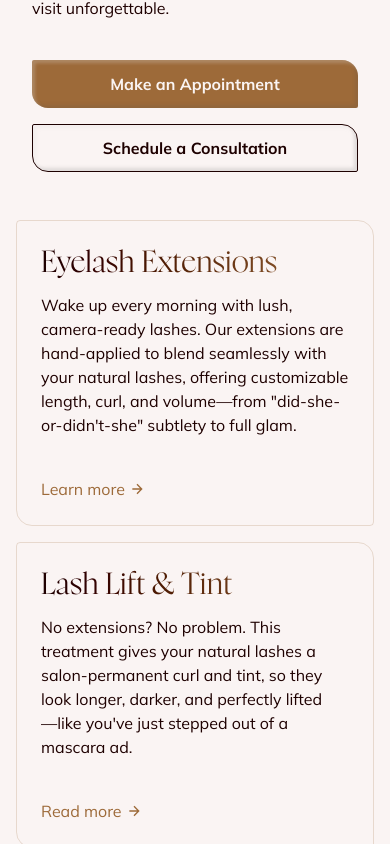
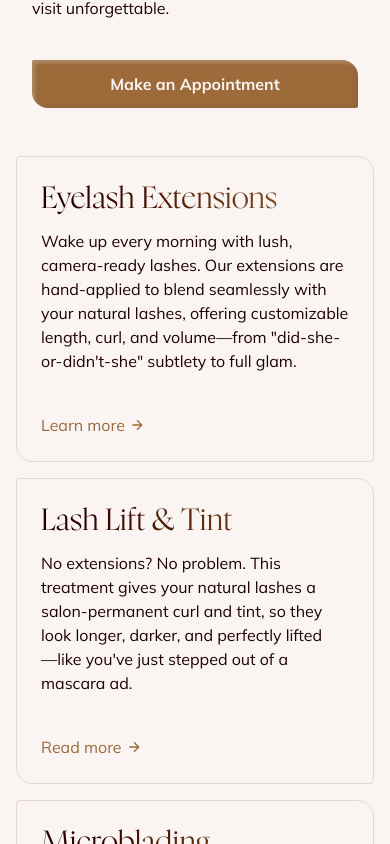
Before and after one commit to travhall/moxie-beauty, a Next.js app: page / in a window 390 px wide. Shown: the part 1440-2284 px from the top of the page. Built offline with nearby package versions, Linux system fonts and the light colour scheme.

Commit message:
feat: enhance layout with site container for improved styling and responsiveness; update About section for better alignment and spacing

```diff
--- a/app/globals.css
+++ b/app/globals.css
@@ -90,6 +90,11 @@ body {
 ::selection {
   background-color: var(--foreground);
   color: var(--background);
+}
+
+.site-container {
+  background: var(--background);
+  max-width: 1680px;
 }
 
 .bevel {
--- a/app/layout.tsx
+++ b/app/layout.tsx
@@ -88,12 +88,14 @@ export default function RootLayout({
         className={`${mulish.variable} ${nyghtLight.variable} ${nyghtLightItalic.variable} ${nyghtDark.variable} ${nyghtDarkItalic.variable} antialiased relative`}
         id="top"
       >
+        <div className="site-container mx-auto relative">
           <ThemeProvider>
             <Navigation />
             {children}
             <Analytics />
             <Footer />
           </ThemeProvider>
+        </div>
       </body>
     </html>
   );
--- a/components/about.tsx
+++ b/components/about.tsx
@@ -26,7 +26,7 @@ const About: React.FC<AboutProps> = ({ onBookingClick }) => {
         tabIndex={-1}
         aria-label="About section"
       >
-        <div className="max-w-5xl w-full">
+        <div className="w-full max-w-5xl">
           <div
             className="about-container flex flex-col md:flex-row justify-center pt-8"
             data-animate="about"
@@ -34,7 +34,7 @@ const About: React.FC<AboutProps> = ({ onBookingClick }) => {
             <Image
               src={profileImage}
               alt="Jackie Schult, owner and operator of Moxie Beauty Studio"
-              className="h-96 w-64 -mb-4 mr-4 md:mr-8 lg:mr-10 ml-4 rounded-tl rounded-tr-[4rem] rounded-br rounded-bl-[4rem] border border-l-8 border-t-8 border-(--accent) object-cover z-0"
+              className="h-96 w-[calc(100%-2rem)] md:max-w-64 mx-4 xl:mr-8 rounded-tl rounded-tr-[4rem] rounded-br rounded-bl-[4rem] border border-l-8 border-t-8 border-(--accent) object-cover z-0"
               priority={false}
               loading="lazy"
             />
@@ -59,13 +59,14 @@ const About: React.FC<AboutProps> = ({ onBookingClick }) => {
               <Image
                 src={workImage}
                 alt="A picture of Jackie working on another satisfied client."
-                className="h-96 w-full max-w-xl mb-8 lg:mr-10 rounded-tl rounded-tr-[4rem] rounded-br rounded-bl-[4rem] border border-l-8 border-t-8 border-(--accent) object-cover object-top z-0"
+                className="h-64 lg:h-96 w-full max-w-xl mb-8 lg:mr-10 rounded-tl rounded-tr-[4rem] rounded-br rounded-bl-[4rem] border border-l-8 border-t-8 border-(--accent) object-cover object-top z-0"
                 priority={false}
                 loading="lazy"
               />
             </div>
           </div>
-          <div className="flex flex-col lg:flex-row items-center gap-4 my-12">
+        </div>
+        <div className="flex flex-col lg:flex-row items-center max-w-7xl gap-4 mx-auto my-12">
           <svg
             xmlns="http://www.w3.org/2000/svg"
             fill="hsl(var(--background))"
@@ -75,10 +76,10 @@ const About: React.FC<AboutProps> = ({ onBookingClick }) => {
           >
             <path d="M36.7282 29.0497C30.6329 30.4594 23.5969 35.5518 23.5283 42.1787C23.5283 42.3961 23.4724 42.5942 23.3617 42.7732C23.1657 43.0993 23.051 43.0737 23.0187 42.6965C22.2641 35.1586 16.3844 30.1334 9.0348 28.9346C9.00246 28.9282 8.99266 28.941 9.0054 28.9729C9.0054 28.9794 9.0054 28.989 9.0054 29.0017C9.01226 29.0209 9.02206 29.0273 9.0348 29.0209C17.2144 27.6335 21.9574 22.9663 23.2637 15.0192C23.2637 15.0141 23.2656 15.0092 23.2695 15.0057C23.2735 15.002 23.2784 15 23.2833 15C23.2882 15 23.293 15.002 23.297 15.0057C23.3009 15.0092 23.3029 15.0141 23.3029 15.0192C24.322 22.0009 29.3001 27.8892 36.7184 28.8483C37.0907 28.893 37.0937 28.9602 36.7282 29.0497Z" />
           </svg>
-            <blockquote className="text-3xl font-nyght-italic bg-linear-to-r from-(--foreground) to-(--accent) bg-clip-text text-transparent max-w-[56ch] text-balance">
+          <blockquote className="text-3xl lg:text-4xl font-nyght-italic bg-linear-to-r from-(--foreground) to-(--accent) bg-clip-text text-transparent max-w-[56ch] text-balance">
             Jackie is committed to fostering strong relationships with her
-              clients, ensuring each appointment is a personalized &amp;
-              enjoyable experience.
+            clients, ensuring each appointment is a personalized &amp; enjoyable
+            experience.
           </blockquote>
           <Button
             className="w-full md:w-auto mt-8 lg:mt-0"
@@ -88,7 +89,6 @@ const About: React.FC<AboutProps> = ({ onBookingClick }) => {
             Make an Appointment
           </Button>
         </div>
-        </div>
       </section>
     </>
   );
--- a/components/appointments.tsx
+++ b/components/appointments.tsx
@@ -290,13 +290,13 @@ export default function Appointments({ onBookingClick }: AppointmentsProps) {
                   const buffer = 10; // 10px buffer to ensure rect.top becomes negative
                   const targetScrollY = currentScrollY + rect.top + buffer;
 
-                  console.log("Plan button clicked:", {
-                    currentScrollY,
-                    rectTop: rect.top,
-                    buffer,
-                    targetScrollY,
-                    scrollAmount: rect.top + buffer,
-                  });
+                  // console.log("Plan button clicked:", {
+                  //   currentScrollY,
+                  //   rectTop: rect.top,
+                  //   buffer,
+                  //   targetScrollY,
+                  //   scrollAmount: rect.top + buffer,
+                  // });
 
                   window.scrollTo({
                     top: targetScrollY,
--- a/components/services.tsx
+++ b/components/services.tsx
@@ -103,14 +103,14 @@ const Services: React.FC<ServicesProps> = ({ onBookingClick }) => {
               >
                 Make an Appointment
               </Button>
-              <Button
+              {/* <Button
                 size="lg"
                 variant="outline"
                 onClick={onBookingClick}
                 className="w-full md:w-auto"
               >
                 Schedule a Consultation
-              </Button>
+              </Button> */}
             </div>
           </div>
 
```
Lines whose indentation alone changed are shown as unchanged.
